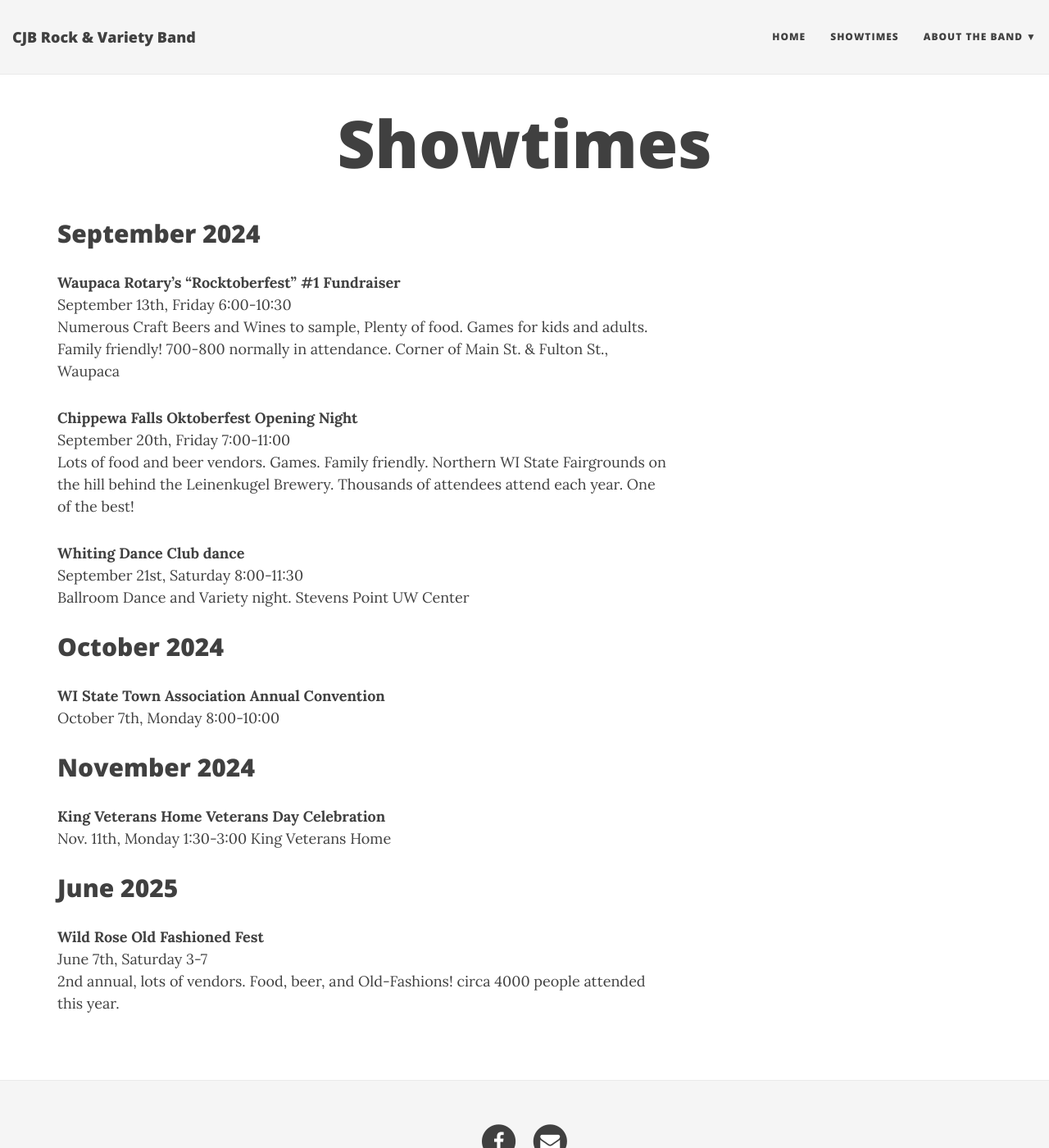
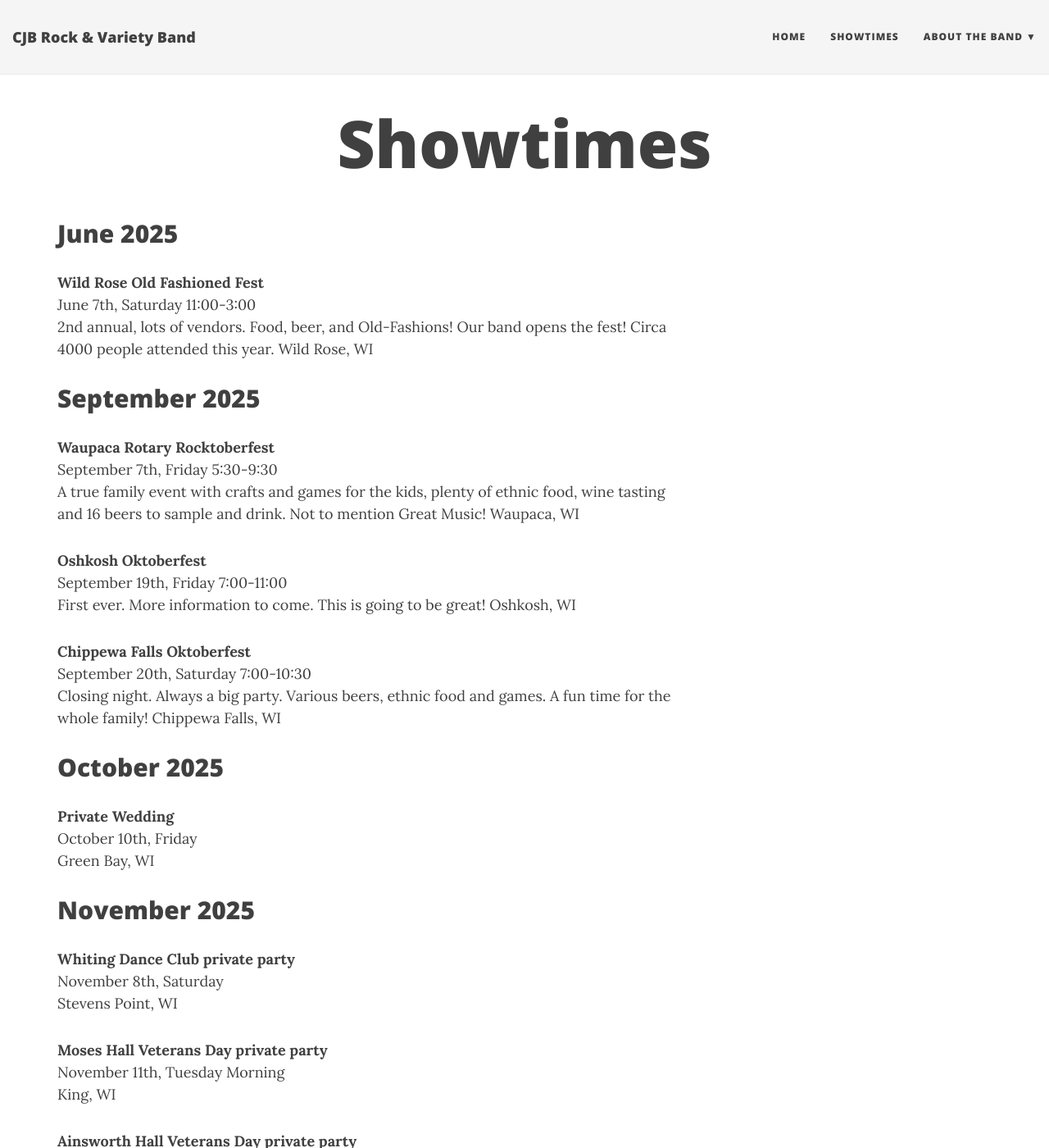
Before and after one commit to jcoenen/justmannband.com, a Jekyll site: the page built from showtimes.md, in a window 1280 px wide and 1400 px high. Shown: the whole window at 82% size. Built offline with Jekyll 4.4.1, drawn with Linux system fonts in a browser that asks for light colours; nearby versions of some CDN libraries; some of the changed text lies outside the part shown.

Commit message:
Update showtimes.md

```diff
--- a/showtimes.md
+++ b/showtimes.md
@@ -5,32 +5,48 @@ subtitle:
 header-img: "/img/cjb_header.jpeg"
 ---
 
-## September 2024
-
-**Waupaca Rotary's "Rocktoberfest" #1 Fundraiser**
-September 13th, Friday 6:00-10:30
-Numerous Craft Beers and Wines to sample, Plenty of food. Games for kids and adults. Family friendly! 700-800 normally in attendance. Corner of Main St. & Fulton St., Waupaca
-
-**Chippewa Falls Oktoberfest Opening Night**
-September 20th, Friday 7:00-11:00
-Lots of food and beer vendors. Games. Family friendly. Northern WI State Fairgrounds on the hill behind the Leinenkugel Brewery. Thousands of attendees attend each year. One of the best!
-
-**Whiting Dance Club dance**
-September 21st, Saturday 8:00-11:30
-Ballroom Dance and Variety night. Stevens Point UW Center
-
-## October 2024
-
-**WI State Town Association Annual Convention**
-October 7th, Monday 8:00-10:00
-
-## November 2024
-
-**King Veterans Home Veterans Day Celebration**
-Nov. 11th, Monday 1:30-3:00 King Veterans Home
-
 ## June 2025
 
 **Wild Rose Old Fashioned Fest**
-June 7th, Saturday 3-7
-2nd annual, lots of vendors. Food, beer, and Old-Fashions! circa 4000 people attended this year.
+June 7th, Saturday 11:00-3:00
+2nd annual, lots of vendors. Food, beer, and Old-Fashions! Our band opens the fest! Circa 4000 people attended this year. Wild Rose, WI
+
+## September 2025
+
+**Waupaca Rotary Rocktoberfest**
+September 7th, Friday 5:30-9:30
+A true family event with crafts and games for the kids, plenty of ethnic food, wine tasting and 16 beers to sample and drink. Not to mention Great Music! Waupaca, WI
+
+**Oshkosh Oktoberfest**
+September 19th, Friday 7:00-11:00
+First ever. More information to come. This is going to be great! Oshkosh, WI
+
+**Chippewa Falls Oktoberfest**
+September 20th, Saturday 7:00-10:30
+Closing night. Always a big party. Various beers, ethnic food and games. A fun time for the whole family! Chippewa Falls, WI
+
+## October 2025
+
+**Private Wedding**
+October 10th, Friday
+Green Bay, WI
+
+## November 2025
+
+**Whiting Dance Club private party**
+November 8th, Saturday
+Stevens Point, WI
+
+**Moses Hall Veterans Day private party**
+November 11th, Tuesday Morning
+King, WI
+
+**Ainsworth Hall Veterans Day private party**
+November 11th, Tuesday Afternoon
+King, WI
+
+## May 2026
+
+**Whiting Dance Club private party**
+May 9th, Saturday
+Stevens Point, WI
```
